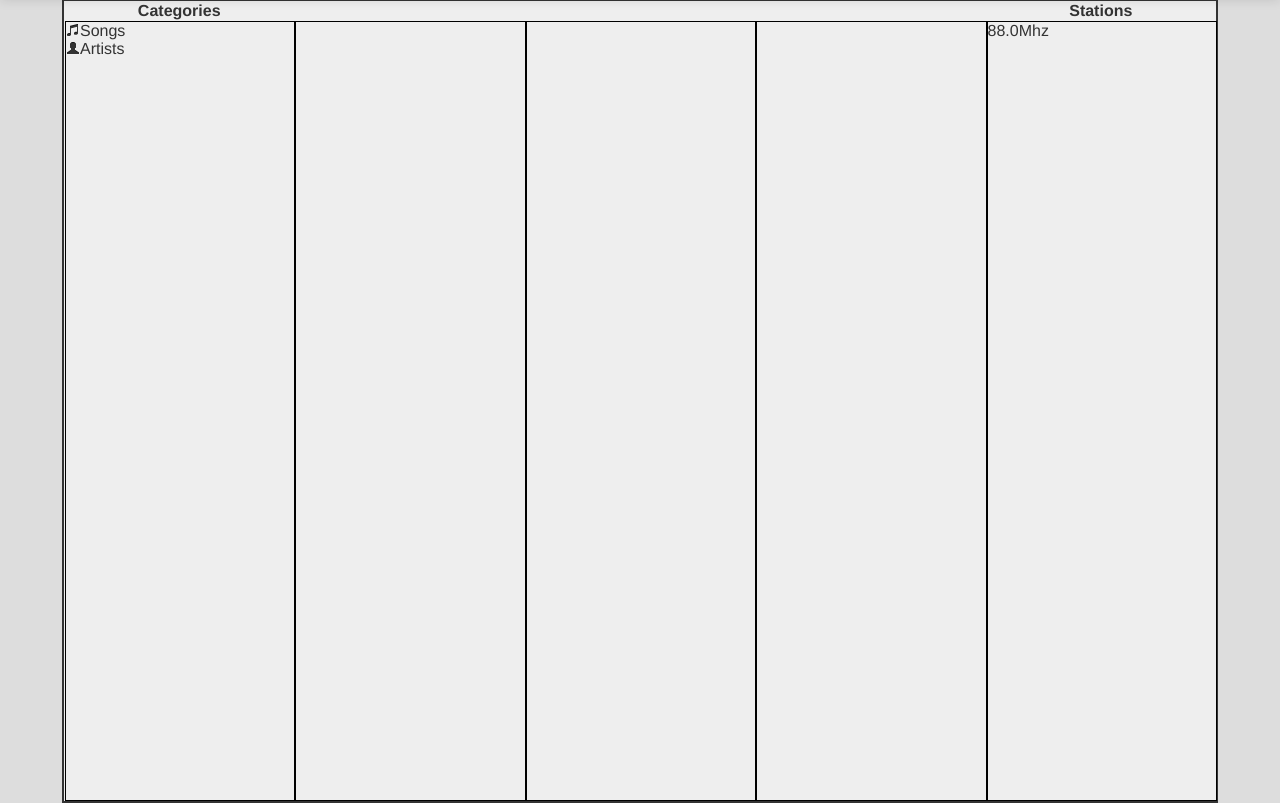
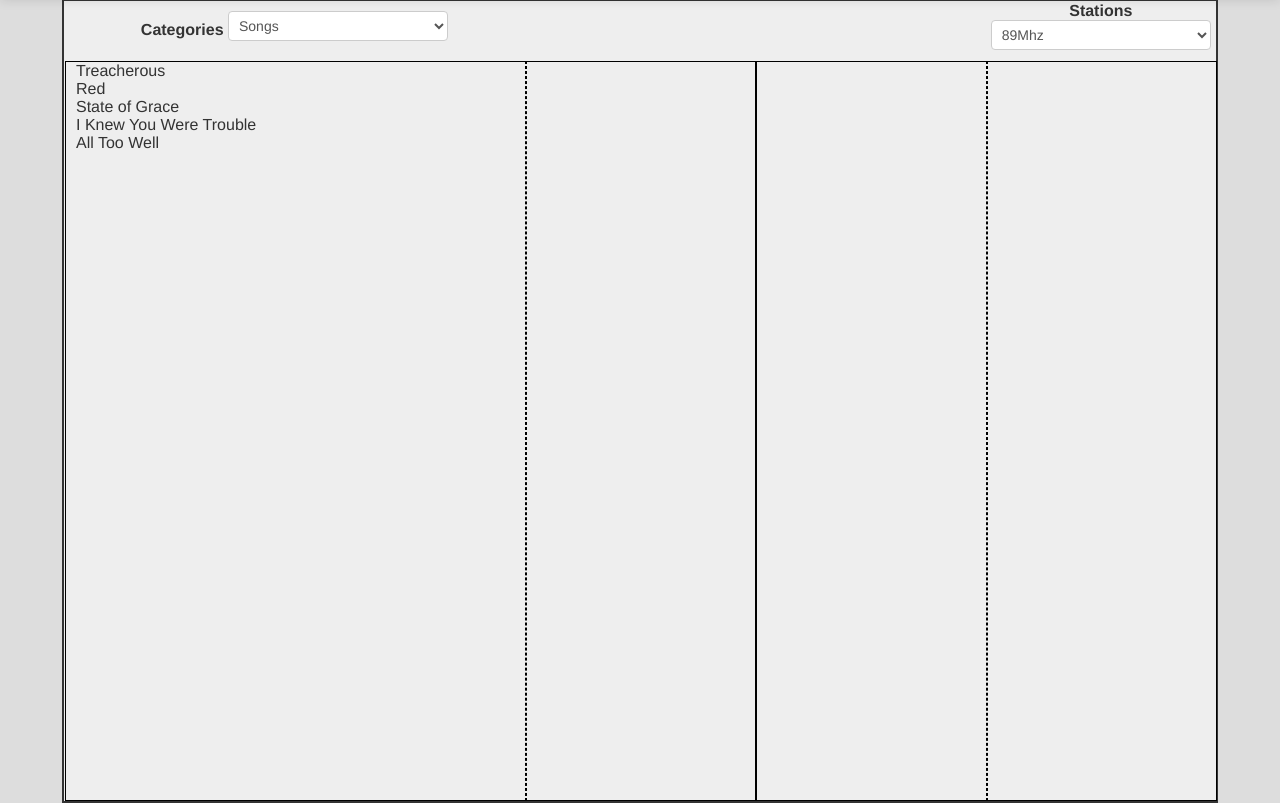
Before and after one commit to daberkow/MME, a PHP site: page / in a window 1280 px wide. Shown: the part 41-844 px from the top of the page. Run offline with PHP 8.4, Linux system fonts and the light colour scheme; data comes from the database, SQL or seed files in the repository.

Commit message:
update layout

```diff
--- a/music/radio.js
+++ b/music/radio.js
@@ -10,16 +10,53 @@ function hightlight(passeddiv, passedbool)
 
 function listSongs()
 {
+    $("#col1").html("");
     for(i in MusicLibrary[0])
     {
-        $("#col2").append("<DIV>" + MusicLibrary[0][i]['song'] + "</DIV>");
+        $("#col1").append("<DIV id='SONG_" + i + "' style=\"padding-left: 10px;\" onclick=\"selectedItem('SONG_" + i + "')\" onmouseover=\"hightlight('SONG_" + i + "', true);\" onmouseout=\"hightlight('SONG_" + i + "', false);\">" + MusicLibrary[0][i]['song'] + "</DIV>");
     }
 }
 
 function listArtists()
 {
+    $("#col1").html("");
     for(i in MusicLibrary[1])
     {
-        $("#col2").append("<DIV>" + MusicLibrary[1][i]['artist'] + "</DIV>");
+        $("#col1").append("<DIV id='ARTIST_" + i + "' style=\"padding-left: 10px;\" onmouseover=\"hightlight('ARTIST_" + i + "', true);\" onmouseout=\"hightlight('ARTIST_" + i + "', false);\">" + MusicLibrary[1][i]['artist'] + "</DIV>");
     }
 }
+
+function selectedItem(passedItemID)
+{
+    switch(passedItemID.substr(0,4))
+    {
+        case "SONG":
+            SongID = parseInt(passedItemID.substr(5));
+            $("#col3").html(buildPane(MusicLibrary[0][SongID]));
+            break;
+        case "ARTI":
+            break;
+        default:
+            console.log("oops");
+            break;
+    }
+}
+
+function buildPane(passedArraySong)
+{
+    outputString = "";
+    outputString += "<h3 style='text-align:center;'>" + passedArraySong['song'] + "</h3>";
+    return outputString;
+}
+
+function changeOption()
+{
+    switch($("#musicSort").val())
+    {
+        case "music":
+            break;
+        case "artist":
+            listArtists();
+            break;
+    }
+}
--- a/music/radio.php
+++ b/music/radio.php
@@ -30,9 +30,10 @@
     <tr>
         <th>
             Categories
-        </th>
-        <th>
-
+            <select id='musicSort' onchange='changeOption();'>
+                <option value='music'><i class="icon-music"></i>Songs</option>
+                <option value='artist'><i class="icon-user"></i>Artists</option>
+            </select>
         </th>
         <th>
 
@@ -42,34 +43,42 @@
         </th>
         <th>
             Stations
+            <select>
+                <option value="89">89Mhz</option>
+                <option value="89">91Mhz</option>
+                <option value="89">93Mhz</option>
+                <option value="89">95Mhz</option>
+                <option value="89">98Mhz</option>
+            </select>
         </th>
     </tr>
     <tr style='height: 100%; width: 100%;' >
-        <td style='height: 100%; width: 20%;' >
-            <DIV id='col1' style='width: 100%; height: 100%; border-width: 1px; border-style: solid; border-color: black;'>
-                <div id='allMusic' style='border-radius: 14%;' onclick='listSongs();' onmouseover="hightlight('allMusic', true);" onmouseout="hightlight('allMusic', false);"><i class="icon-music"></i>Songs</div>
-                <div id='allArtist' style='border-radius: 14%;' onclick='listArtists();' onmouseover="hightlight('allArtist', true);" onmouseout="hightlight('allArtist', false);"><i class="icon-user"></i>Artists</div>
-            </DIV>
-        </td>
-        <td style='height: 100%; width: 20%;' >
-            <DIV id='col2' style='height: 100%; width: 100%; border-width: 1px; border-style: solid; border-color: black;'>
-
+        <td style='height: 100%; width: 40%;' >
+            <DIV id='col1' style='width: 100%; height: 100%; border-width: 1px; border-style: solid; border-color: black;border-right-style: dashed;'>
             </DIV>
         </td>
         <td style='height: 100%; width: 20%;'>
-            <DIV id='col3' style='height: 100%; width: 100%; border-width: 1px; border-style: solid; border-color: black;'>
+            <DIV id='col3' style='height: 100%; width: 100%; border-width: 1px; border-style: solid; border-color: black;border-left-style: dashed;'>
 
             </DIV>
         </td>
         <td style='height: 100%; width: 20%;' >
-            <DIV id='col4' style='height: 100%; width: 100%; border-width: 1px; border-style: solid; border-color: black;'>
+            <DIV id='col4' style='height: 100%; width: 100%; border-width: 1px; border-style: solid; border-color: black; border-right-style: dashed;'>
 
             </DIV>
         </td>
         <td style='height: 100%; width: 20%;' >
-            <DIV id='col5' style='height: 100%; width: 100%; border-width: 1px; border-style: solid; border-color: black;'>
-                <div id='88Mhz' style='border-radius: 14%;' onclick='SelectStation("88Mhz");' onmouseover="hightlight('88Mhz', true);" onmouseout="hightlight('88Mhz', false);"></i>88.0Mhz</div>
+            <DIV id='list' style='height: 100%; width: 100%; border-width: 1px; border-style: solid; border-color: black; border-left-style: dashed;'>
+
             </DIV>
         </td>
     </tr>
 </table>
+<script>
+    listSongs();
+    load();
+    new dragObject("88Mhz", null, null, null, itemDragBegin, itemMoved, itemDragEnd, false);
+    new dragObject("91Mhz", null, null, null, itemDragBegin, itemMoved, itemDragEnd, false);
+    new dragObject("93Mhz", null, null, null, itemDragBegin, itemMoved, itemDragEnd, false);
+    new dragObject("95Mhz", null, null, null, itemDragBegin, itemMoved, itemDragEnd, false);
+</script>
--- a/music/static/SOTC-DnDLists.js
+++ b/music/static/SOTC-DnDLists.js
@@ -273,11 +273,7 @@ function load()
   PlaceHolder.style.backgroundColor = "rgb(225,225,225)";
   PlaceHolder.SourceI = null;
 
-  new dragObject("e1", null, null, null, itemDragBegin, itemMoved, itemDragEnd, false);
-  new dragObject("e2", null, null, null, itemDragBegin, itemMoved, itemDragEnd, false);
-  new dragObject("e3", null, null, null, itemDragBegin, itemMoved, itemDragEnd, false);
-  new dragObject("e4", null, null, null, itemDragBegin, itemMoved, itemDragEnd, false);
-  new dragObject("e5", null, null, null, itemDragBegin, itemMoved, itemDragEnd, false);
+
 }
 
 function itemDragBegin(eventObj, element)
```
